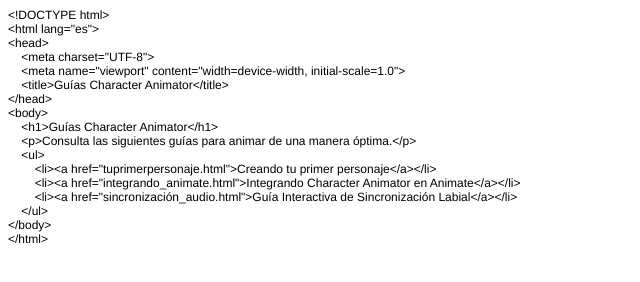
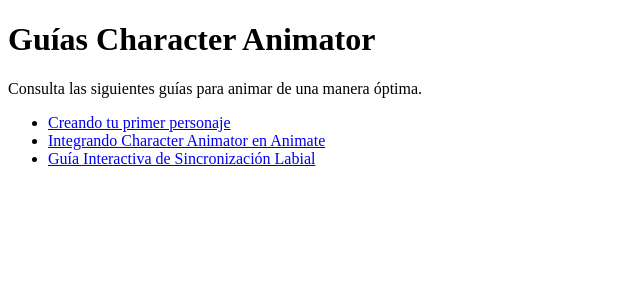
Before and after one commit to lagartija76/AnimaLab, a plain HTML site: page index.html in a window 1280 px wide. Shown: the whole page, without its empty margins (0-640 px from the left). Drawn offline with Linux system fonts and the light colour scheme.

Commit message:
Update index.html

```diff
--- a/index.html
+++ b/index.html
@@ -1,32 +1,17 @@
-<!DOCTYPE html PUBLIC "-//W3C//DTD HTML 4.01//EN" "http://www.w3.org/TR/html4/strict.dtd">
-<html>
+<!DOCTYPE html>
+<html lang="es">
 <head>
-  <meta http-equiv="Content-Type" content="text/html; charset=utf-8">
-  <meta http-equiv="Content-Style-Type" content="text/css">
-  <title></title>
-  <meta name="Generator" content="Cocoa HTML Writer">
-  <meta name="CocoaVersion" content="2575.6">
-  <style type="text/css">
-    p.p1 {margin: 0.0px 0.0px 0.0px 0.0px; font: 12.0px Helvetica}
-  </style>
+    <meta charset="UTF-8">
+    <meta name="viewport" content="width=device-width, initial-scale=1.0">
+    <title>Guías Character Animator</title>
 </head>
 <body>
-<p class="p1">&lt;!DOCTYPE html&gt;</p>
-<p class="p1">&lt;html lang="es"&gt;</p>
-<p class="p1">&lt;head&gt;</p>
-<p class="p1"><span class="Apple-converted-space">    </span>&lt;meta charset="UTF-8"&gt;</p>
-<p class="p1"><span class="Apple-converted-space">    </span>&lt;meta name="viewport" content="width=device-width, initial-scale=1.0"&gt;</p>
-<p class="p1"><span class="Apple-converted-space">    </span>&lt;title&gt;Guías Character Animator&lt;/title&gt;</p>
-<p class="p1">&lt;/head&gt;</p>
-<p class="p1">&lt;body&gt;</p>
-<p class="p1"><span class="Apple-converted-space">    </span>&lt;h1&gt;Guías Character Animator&lt;/h1&gt;</p>
-<p class="p1"><span class="Apple-converted-space">    </span>&lt;p&gt;Consulta las siguientes guías para animar de una manera óptima.&lt;/p&gt;</p>
-<p class="p1"><span class="Apple-converted-space">    </span>&lt;ul&gt;</p>
-<p class="p1"><span class="Apple-converted-space">        </span>&lt;li&gt;&lt;a href="tuprimerpersonaje.html"&gt;Creando tu primer personaje&lt;/a&gt;&lt;/li&gt;</p>
-<p class="p1"><span class="Apple-converted-space">        </span>&lt;li&gt;&lt;a href="integrando_animate.html"&gt;Integrando Character Animator en Animate&lt;/a&gt;&lt;/li&gt;</p>
-<p class="p1"><span class="Apple-converted-space">        </span>&lt;li&gt;&lt;a href="sincronización_audio.html"&gt;Guía Interactiva de Sincronización Labial&lt;/a&gt;&lt;/li&gt;</p>
-<p class="p1"><span class="Apple-converted-space">    </span>&lt;/ul&gt;</p>
-<p class="p1">&lt;/body&gt;</p>
-<p class="p1">&lt;/html&gt;</p>
+    <h1>Guías Character Animator</h1>
+    <p>Consulta las siguientes guías para animar de una manera óptima.</p>
+    <ul>
+        <li><a href="tuprimerpersonaje.html">Creando tu primer personaje</a></li>
+        <li><a href="integrando_animate.html">Integrando Character Animator en Animate</a></li>
+        <li><a href="sincronizacion_audio.html">Guía Interactiva de Sincronización Labial</a></li>
+    </ul>
 </body>
 </html>
```
